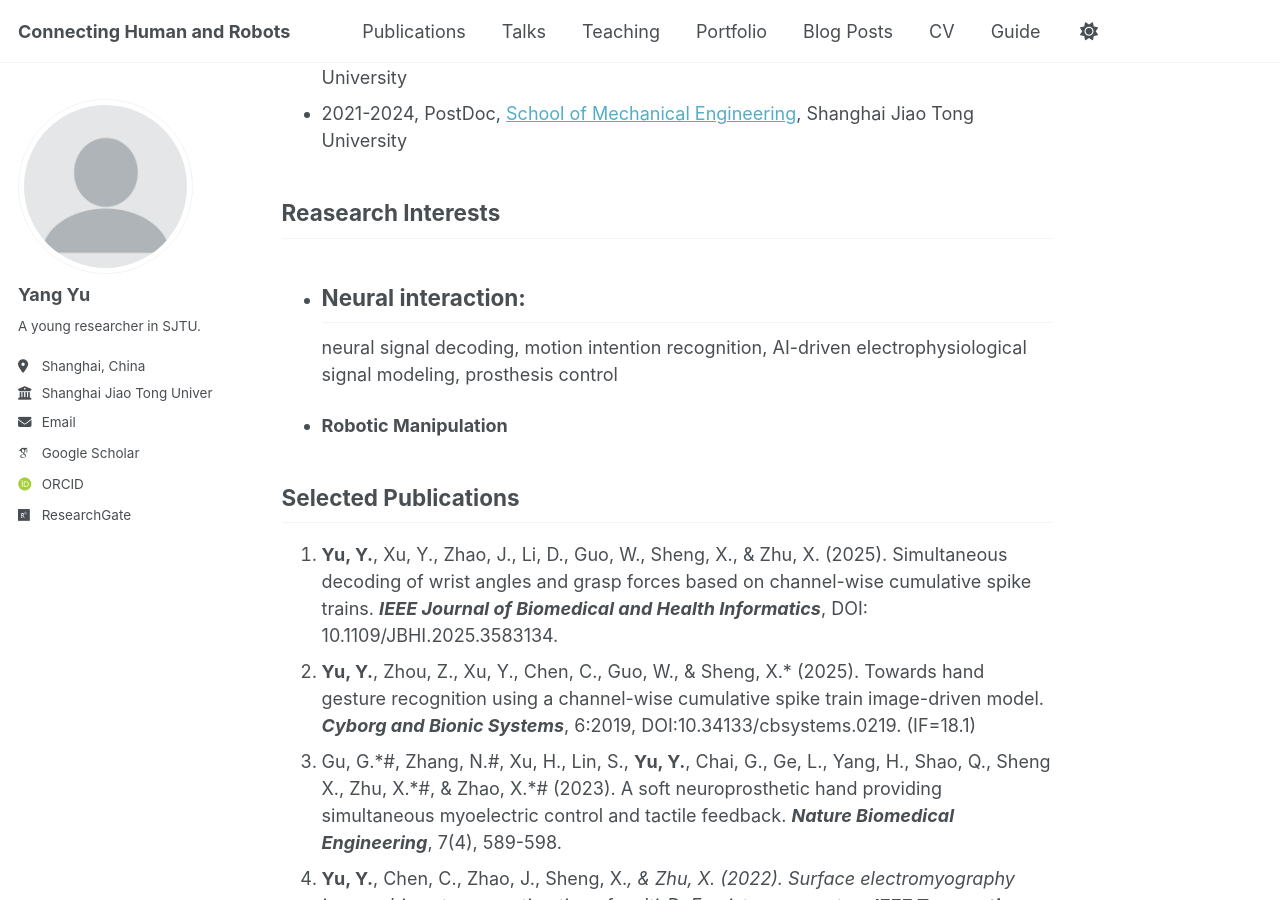
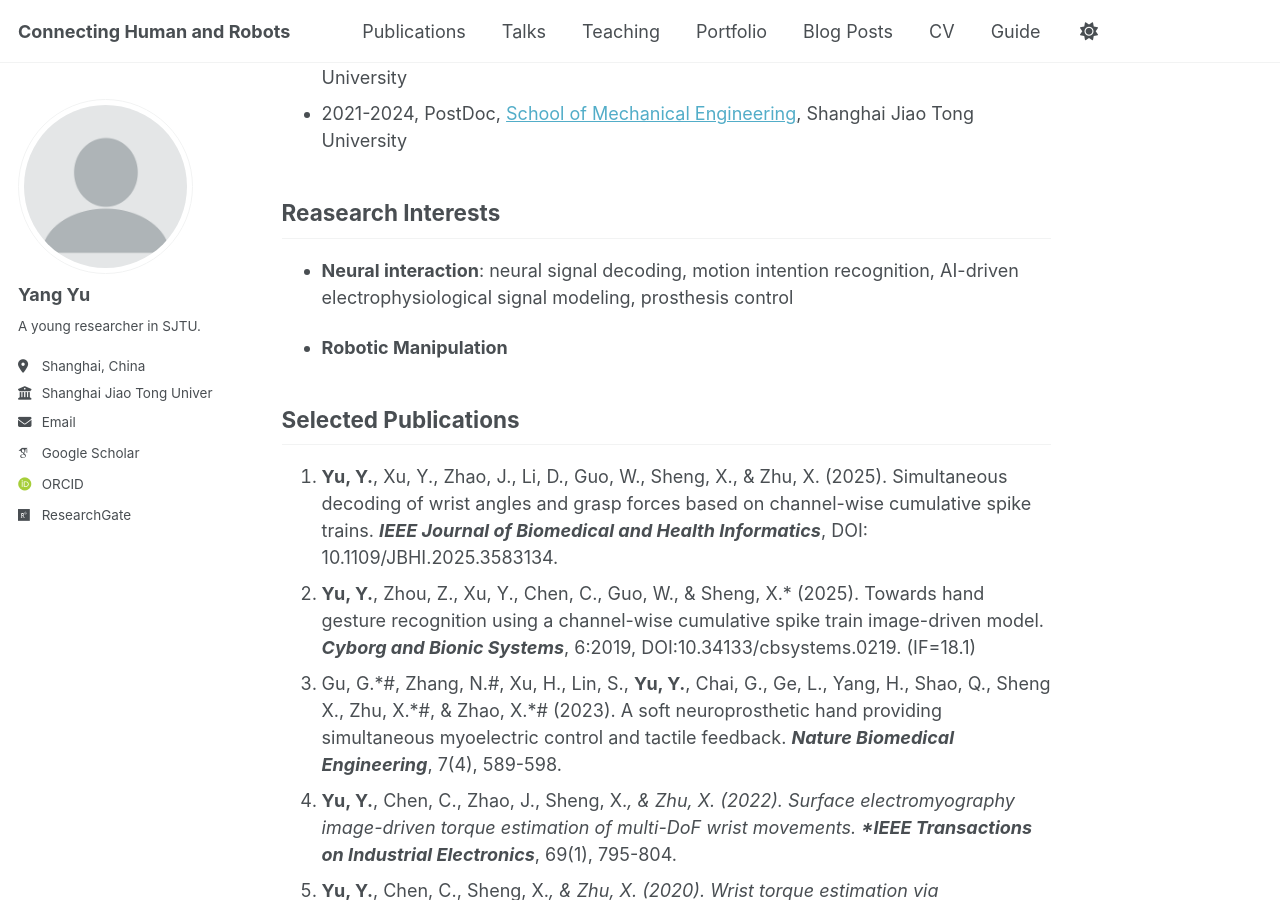
Before and after one commit to Yu-SJTUMRI/Yu-SJTUMRI.github.io, a Jekyll site: the page built from _pages/about.md, in a window 1280 px wide and 900 px high, scrolled down 850 px. Built offline with Jekyll 4.4.1, drawn with Linux system fonts in a browser that asks for light colours; some web fonts are replaced; a script that is not in the unit is left out.

```diff
--- a/_pages/about.md
+++ b/_pages/about.md
@@ -25,8 +25,7 @@ Reasearch Experience
 Reasearch Interests
 ------
 - **Neural interaction**:
-------
-  neural signal decoding, motion intention recognition, AI-driven electrophysiological signal modeling, prosthesis control
+neural signal decoding, motion intention recognition, AI-driven electrophysiological signal modeling, prosthesis control
 
 - **Robotic Manipulation**
 
```
